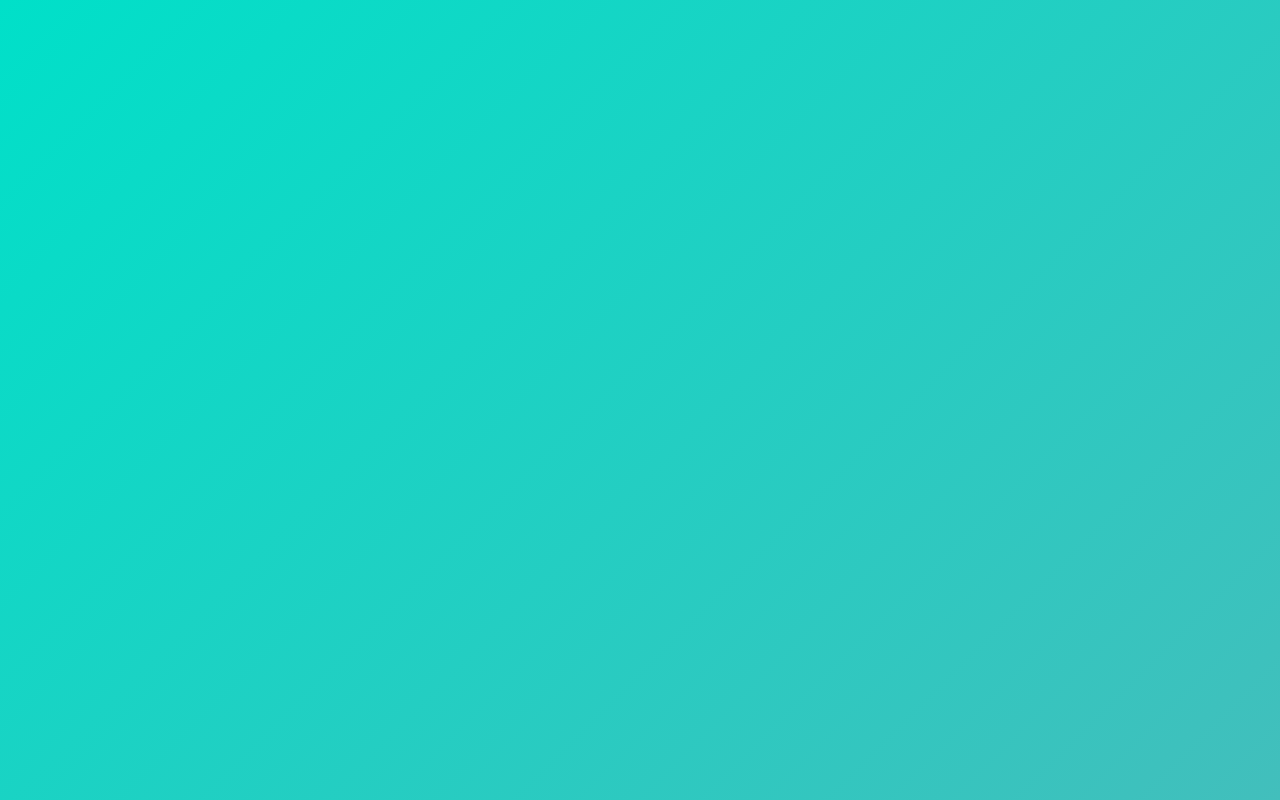
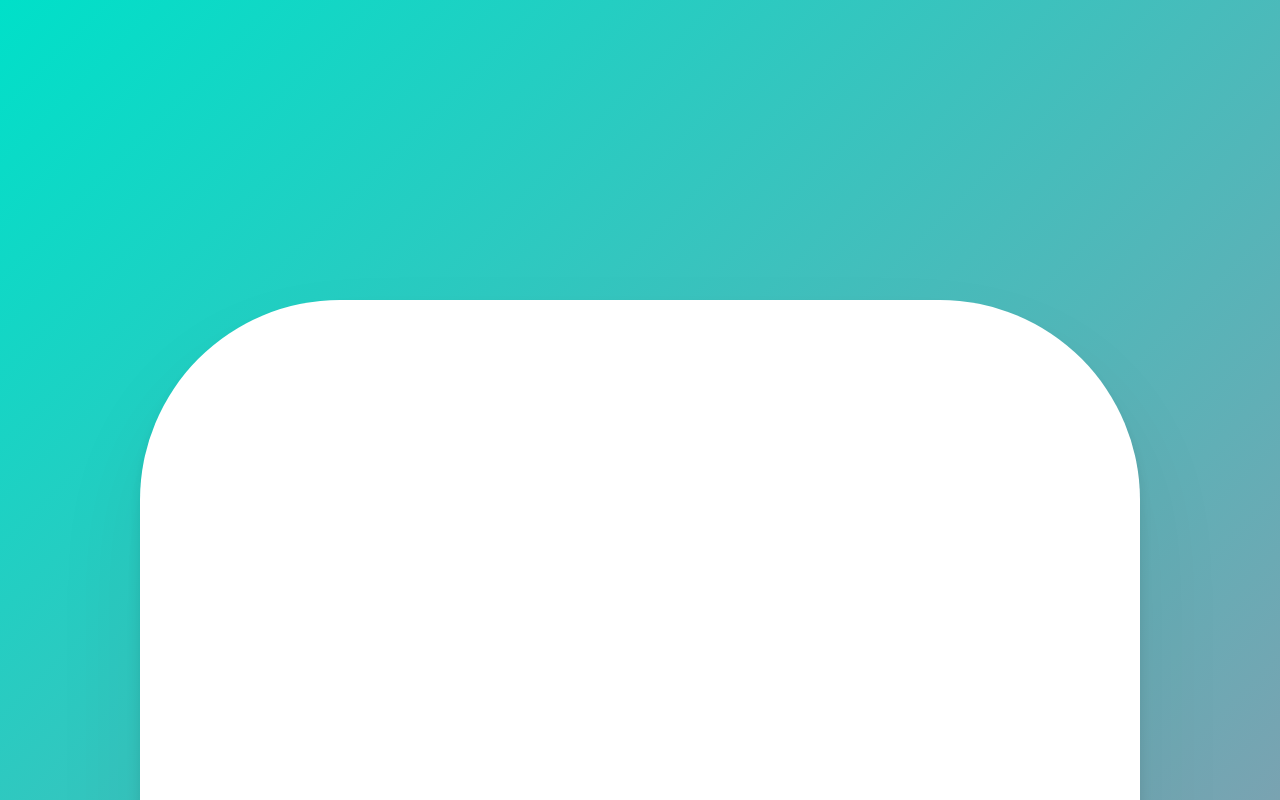
Before and after one commit to HamInKyou/nomadReact, a React (Create React App) app in the folder framer-motion-practice-app/: page / in a window 1280 px wide. Shown: the top 800 px of the page. Built offline with nearby package versions, Linux system fonts and the light colour scheme; a web font is replaced by a local one.

Commit message:
[framer-motion-practice-app]#7.11 브라우저 스크롤 따라 박스 크기 조절하기

```diff
--- a/framer-motion-practice-app/src/App.tsx
+++ b/framer-motion-practice-app/src/App.tsx
@@ -3,7 +3,7 @@ import { motion, useMotionValue, useScroll, useTransform } from "framer-motion";
 import { useEffect } from "react";
 
 const Wrapper = styled(motion.div)`
-  height: 500vh;
+  height: 200vh;
   width: 100vw;
   display: flex;
   justify-content: center;
@@ -21,9 +21,7 @@ const Box = styled(motion.div)`
 function App() {
   const boxX = useMotionValue(0);
   const boxRotateZ = useTransform(boxX, [-800, 800], [-360, 360]);
-  //useScroll은 스크롤 상태(State)를 반환하는 훅
-  //scrollX/Y는 X/Y축으로 스크롤한 픽셀값, scrollX/YProgress는 스크롤 끝을 1로 보았을 때, 0부터 시작하여 X/Y축으로 어느정도 스크롤 했는지!
-  const { scrollY, scrollYProgress } = useScroll();
+  const { scrollYProgress } = useScroll();
   const gradient = useTransform(
     boxX,
     [-800, 800],
@@ -32,15 +30,14 @@ function App() {
       "linear-gradient(135deg, rgb(0, 238, 155), rgb(238, 178, 0))",
     ]
   );
-  useEffect(() => {
-    boxX.onChange(() => console.log(boxX.get()));
-  }, [boxX]);
-  useEffect(() => {
-    scrollY.onChange(() => console.log(scrollY.get(), scrollYProgress.get()));
-  }, [scrollY, scrollYProgress]);
+  const boxScale = useTransform(scrollYProgress, [0, 1], [1, 5]);
   return (
     <Wrapper style={{ background: gradient }}>
-      <Box style={{ x: boxX, rotateZ: boxRotateZ }} drag="x" dragSnapToOrigin />
+      <Box
+        style={{ x: boxX, rotateZ: boxRotateZ, scale: boxScale }}
+        drag="x"
+        dragSnapToOrigin
+      />
     </Wrapper>
   );
 }
```
